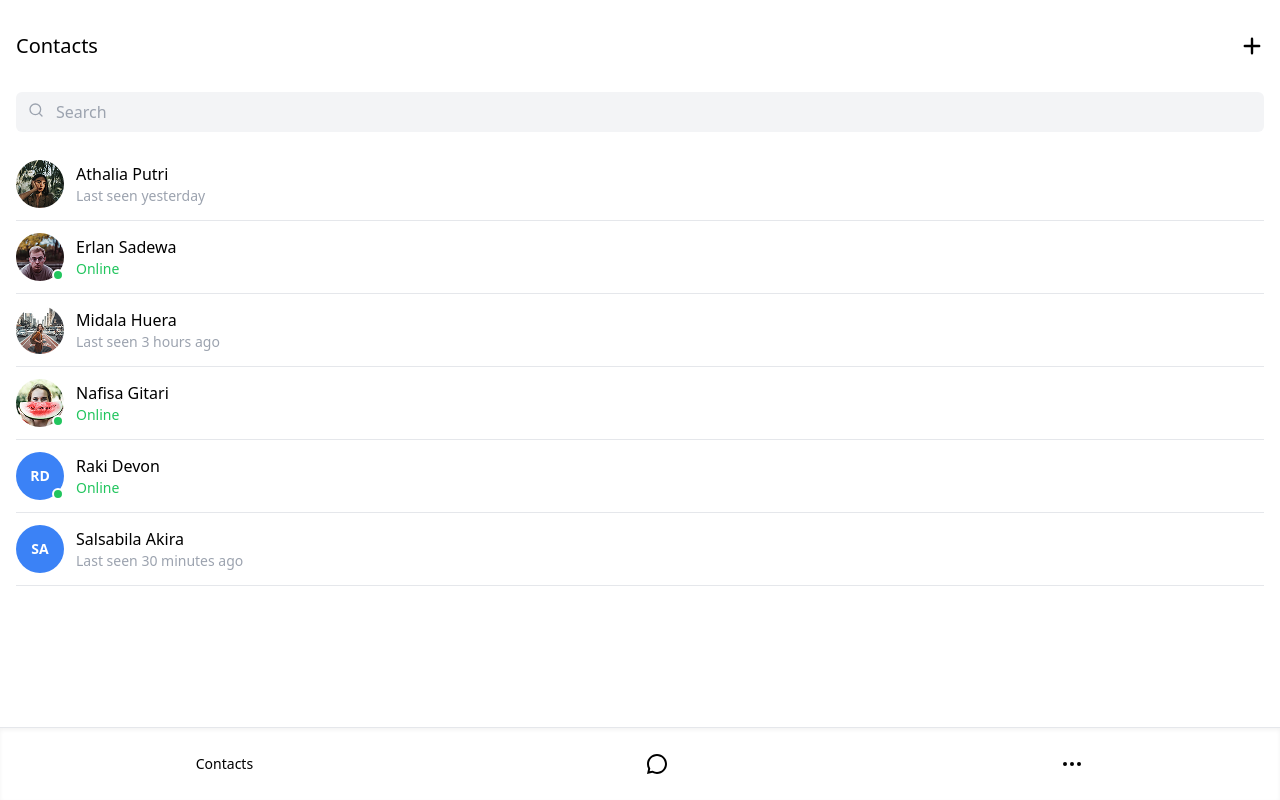
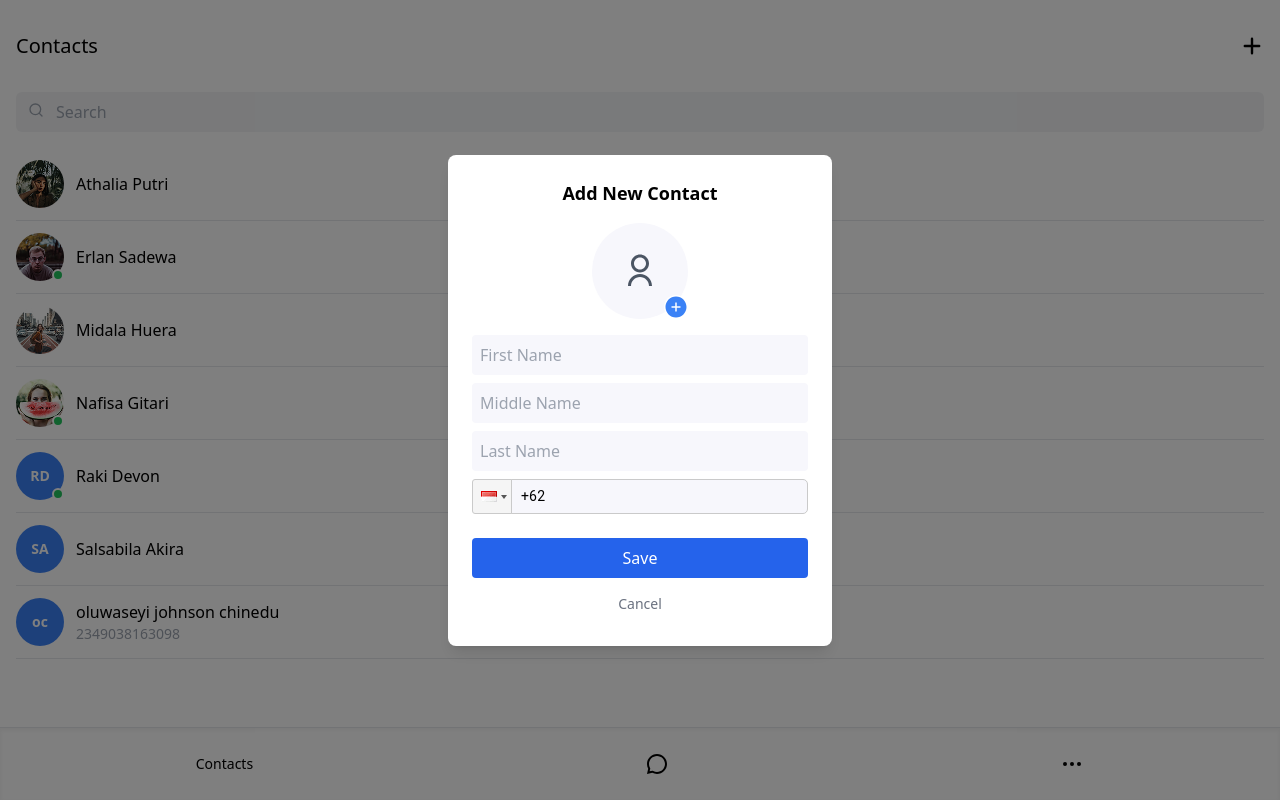
Before and after one commit to Johnnysky2700/chateo, a React (Create React App) app: page /ContactPage in a window 1280 px wide. Both pictures are taken after a click on the button 1252 px from the left and 46 px from the top of the page. Built offline with nearby package versions, Linux system fonts and the light colour scheme; data requests are answered from the project's data file.

Commit message:
add contact pop up profile to add new user

```diff
--- a/data/db.json
+++ b/data/db.json
@@ -103,6 +103,15 @@
       "middleName": "oluwaseyi",
       "lastName": "johnson",
       "phone": "+222222222222"
+    },
+    {
+      "id": "ac5e",
+      "name": "oluwaseyi johnson chinedu",
+      "initials": "oc",
+      "phone": "2349038163098",
+      "status": "New Contact",
+      "online": false,
+      "avatar": null
     }
   ],
   "messages": [
--- a/src/Components/ContactPage.jsx
+++ b/src/Components/ContactPage.jsx
@@ -1,39 +1,103 @@
-import { useEffect, useState } from 'react';
-import { useNavigate } from 'react-router-dom';
-import { FiSearch } from 'react-icons/fi';
-import { HiPlus } from 'react-icons/hi';
-import { RiChat3Line } from "react-icons/ri";
+import { useEffect, useState, useRef } from "react";
+import { useNavigate } from "react-router-dom";
+import { FiSearch } from "react-icons/fi";
+import { HiPlus } from "react-icons/hi";
+import { RiChat3Line, RiUserLine } from "react-icons/ri";
 import { FiMoreHorizontal } from "react-icons/fi";
+import { AiFillPlusCircle } from "react-icons/ai";
+import PhoneInput from "react-phone-input-2";
+import "react-phone-input-2/lib/style.css";
 
 export default function ContactPage() {
   const [contacts, setContacts] = useState([]);
-  const [search, setSearch] = useState('');
+  const [search, setSearch] = useState("");
+  const [showModal, setShowModal] = useState(false);
+  const [firstName, setFirstName] = useState("");
+  const [middleName, setMiddleName] = useState("");
+  const [lastName, setLastName] = useState("");
+  const [phone, setPhone] = useState("");
+  const [avatar, setAvatar] = useState(null);
+  const fileInputRef = useRef(null);
   const navigate = useNavigate();
 
   useEffect(() => {
     const fetchContacts = async () => {
       try {
-        const res = await fetch('http://localhost:8000/contacts');
+        const res = await fetch("http://localhost:8000/contacts");
         const data = await res.json();
         setContacts(data);
       } catch (err) {
-        console.error('Failed to fetch contacts:', err);
+        console.error("Failed to fetch contacts:", err);
       }
     };
 
     fetchContacts();
   }, []);
 
-  const filteredContacts = contacts.filter(contact =>
+  const filteredContacts = contacts.filter((contact) =>
     contact?.name?.toLowerCase().includes(search.toLowerCase())
   );
+
+  const handleAvatarChange = (e) => {
+    const file = e.target.files[0];
+    if (file) {
+      const reader = new FileReader();
+      reader.onloadend = () => setAvatar(reader.result);
+      reader.readAsDataURL(file);
+    }
+  };
+
+  const handleAddContact = async () => {
+    if (
+      !firstName.trim() ||
+      !middleName.trim() ||
+      !lastName.trim() ||
+      !phone.trim()
+    ) {
+      alert("All fields are required");
+      return;
+    }
+
+    const newContact = {
+      name: `${firstName} ${middleName} ${lastName}`,
+      initials: `${firstName[0] || ""}${lastName[0] || ""}`,
+      phone,
+      status: "New Contact",
+      online: false,
+      avatar,
+    };
+
+    try {
+      const res = await fetch("http://localhost:8000/contacts", {
+        method: "POST",
+        headers: { "Content-Type": "application/json" },
+        body: JSON.stringify(newContact),
+      });
+
+      if (res.ok) {
+        const saved = await res.json();
+        setContacts((prev) => [...prev, saved]);
+        setShowModal(false);
+        setFirstName("");
+        setMiddleName("");
+        setLastName("");
+        setPhone("");
+        setAvatar(null);
+      } else {
+        alert("Failed to add contact");
+      }
+    } catch (err) {
+      console.error(err);
+      alert("Network error");
+    }
+  };
 
   return (
     <div className="min-h-screen bg-white p-4 pb-24 relative text-black dark:bg-black dark:text-white">
       {/* Header */}
       <div className="flex justify-between items-center mb-4 py-4">
         <h1 className="text-xl">Contacts</h1>
-        <button className="text-2xl">
+        <button className="text-2xl" onClick={() => setShowModal(true)}>
           <HiPlus />
         </button>
       </div>
@@ -53,7 +117,10 @@ export default function ContactPage() {
       {/* Contact List */}
       <ul>
         {filteredContacts.map((contact) => (
-          <li key={contact.id} className="flex items-center gap-3 py-3 border-b">
+          <li
+            key={contact.id}
+            className="flex items-center gap-3 py-3 border-b"
+          >
             {contact.avatar ? (
               <div className="relative">
                 <img
@@ -73,33 +140,128 @@ export default function ContactPage() {
                 )}
               </div>
             )}
-
             <div>
               <p className="font-medium">{contact.name}</p>
-              <p className={`text-sm ${contact.online ? 'text-green-500' : 'text-gray-400'}`}>
-                {contact.status}
-              </p>
+              <p className="text-sm text-gray-400">{contact.phone}</p>
             </div>
           </li>
         ))}
       </ul>
 
+      {/* Modal */}
+      {showModal && (
+        <div className="fixed inset-0 bg-black bg-opacity-50 flex items-center justify-center z-50">
+          <div className="bg-white dark:bg-gray-900 p-6 rounded-lg shadow-lg w-96">
+            <h2 className="text-lg font-semibold mb-4 text-center">
+              Add New Contact
+            </h2>
+
+            {/* Avatar Upload */}
+            <div className="flex justify-center mb-4">
+              <div
+                className="relative"
+                onClick={() => fileInputRef.current.click()}
+              >
+                <div className="w-24 h-24 bg-[#F7F7FC] rounded-full flex items-center justify-center text-4xl text-gray-600">
+                  {avatar ? (
+                    <img
+                      src={avatar}
+                      alt="Avatar"
+                      className="object-cover w-full h-full rounded-full"
+                    />
+                  ) : (
+                    <RiUserLine />
+                  )}
+                </div>
+                <div className="absolute bottom-0 right-0">
+                  <AiFillPlusCircle className="text-2xl text-blue-500 bg-white rounded-full" />
+                </div>
+                <input
+                  type="file"
+                  accept="image/*"
+                  ref={fileInputRef}
+                  onChange={handleAvatarChange}
+                  className="hidden"
+                />
+              </div>
+            </div>
+
+            {/* Form Inputs */}
+            <input
+              type="text"
+              value={firstName}
+              onChange={(e) => setFirstName(e.target.value)}
+              placeholder="First Name"
+              className="w-full p-2 mb-2 rounded bg-[#F7F7FC] dark:bg-gray-800"
+            />
+            <input
+              type="text"
+              value={middleName}
+              onChange={(e) => setMiddleName(e.target.value)}
+              placeholder="Middle Name"
+              className="w-full p-2 mb-2 rounded bg-[#F7F7FC] dark:bg-gray-800"
+            />
+            <input
+              type="text"
+              value={lastName}
+              onChange={(e) => setLastName(e.target.value)}
+              placeholder="Last Name"
+              className="w-full p-2 mb-2 rounded bg-[#F7F7FC] dark:bg-gray-800"
+            />
+            <div className="mb-6">
+              <PhoneInput
+                country={"id"}
+                value={phone}
+                onChange={setPhone}
+                inputProps={{
+                  name: "phone",
+                  required: true,
+                }}
+                placeholder="Phone Number"
+                containerStyle={{ width: "100%" }}
+                inputStyle={{
+                  width: "100%",
+                  backgroundColor: "#F7F7FC",
+                  color: "inherit",
+                }}
+              />
+            </div>
+
+            {/* Buttons */}
+            <button
+              onClick={handleAddContact}
+              className="w-full bg-blue-600 text-white py-2 rounded mb-2"
+            >
+              Save
+            </button>
+            <button
+              onClick={() => setShowModal(false)}
+              className="w-full py-2 text-gray-500 text-sm"
+            >
+              Cancel
+            </button>
+          </div>
+        </div>
+      )}
+
       {/* Bottom Navigation */}
       <div className="fixed bottom-0 left-0 right-0 bg-white border-t shadow-inner flex justify-around py-6 text-black dark:bg-black dark:text-white">
         <button className="text-sm">Contacts</button>
-
         <button
           className="text-center text-sm"
-          onClick={() => navigate('/ChatPage')}
+          onClick={() => navigate("/ChatPage")}
         >
           <span className="block text-2xl">
             <RiChat3Line />
           </span>
         </button>
-
-        <button className="text-center text-sm"
-          onClick={() => navigate('/MorePage')}>
-          <span className="block text-2xl"><FiMoreHorizontal /></span>
+        <button
+          className="text-center text-sm"
+          onClick={() => navigate("/MorePage")}
+        >
+          <span className="block text-2xl">
+            <FiMoreHorizontal />
+          </span>
         </button>
       </div>
     </div>
```
